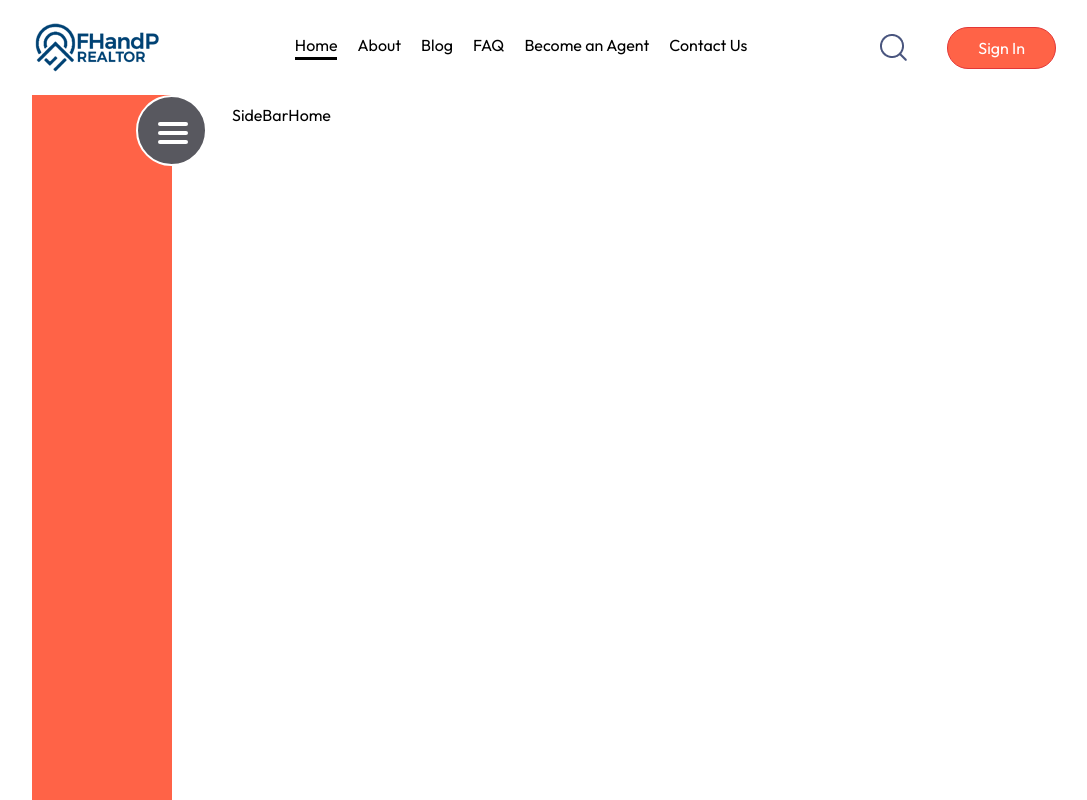
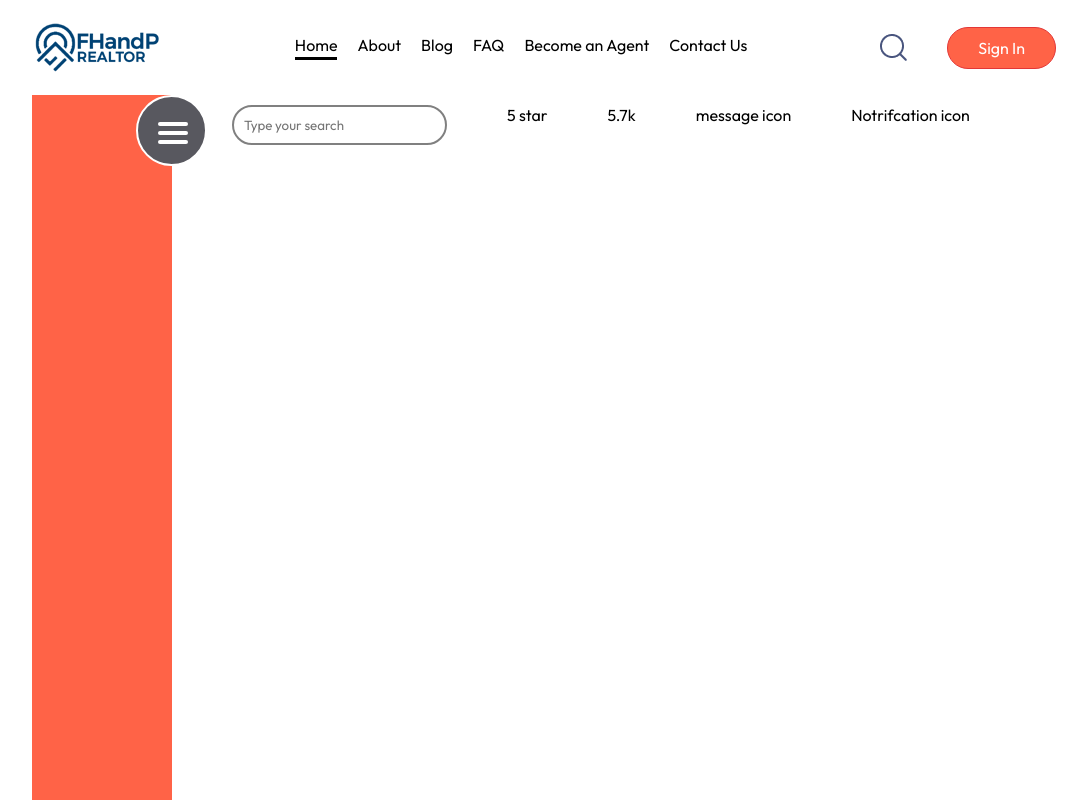
Before and after one commit to Teejay-deen/realtor, a React (Vite) app: page /sidebar-home in a window 1280 px wide. Shown: the top 800 px of the page, without its empty margins (96-1183 px from the left). Built offline with nearby package versions, Linux system fonts and the light colour scheme; grey boxes are pictures that could not be loaded.

Commit message:
refactor

```diff
--- a/src/components/SideBarHome/SideBarHome.css
+++ b/src/components/SideBarHome/SideBarHome.css
@@ -1,9 +1,24 @@
-.side-bar-home{
-   display: flex;
+.side-bar-home {
+  display: flex;
   padding: 10px 60px;
-   justify-content: center;
+  justify-content: center;
 }
 
-.sidebar{
-    display: flex;
+.sidebar {
+  display: flex;
 }
+
+.list {
+  display: flex;
+  list-style: none;
+  gap: 60px;
+  justify-content: space-between;
+}
+
+.text-field{
+    padding: 10px;
+    border: 2px solid grey;
+    border-radius: 30px;
+    text-align: justify;
+    font: 100;
+}
--- a/src/components/SideBarHome/SideBarHome.jsx
+++ b/src/components/SideBarHome/SideBarHome.jsx
@@ -1,16 +1,29 @@
-import React from 'react'
-import Blog from '../../pages/Blog/Blog'
-import "./SideBarHome.css"
+import React from "react";
+import Blog from "../../pages/Blog/Blog";
+import "./SideBarHome.css";
 
 const SideBarHome = () => {
   return (
-    <div className='sidebar'>
-       <Blog />
-       <div className='side-bar-home'>
-        SideBarHome
-       </div>
+    <div className="sidebar">
+      <Blog />
+      <div className="side-bar-home">
+        <div className="searchbar-list">
+          <div className="list">
+            <li>
+              <input className="text-field" type="text" placeholder="Type your search" />
+            </li>
+            <li>5 star</li>
+            <li>5.7k</li>
+            <li>message icon</li>
+            <li>Notrifcation icon</li>
+            {/* <span className="profile-image">
+                <img src="" alt="" />
+            </span> */}
+          </div>
+        </div>
+      </div>
     </div>
-  )
-}
+  );
+};
 
-export default SideBarHome
+export default SideBarHome;
--- a/src/pages/Navbar/Navbar.jsx
+++ b/src/pages/Navbar/Navbar.jsx
@@ -28,7 +28,7 @@ const Navbar = ({setShowLogin}) => {
           </li>
         </Link>
 
-        <Link to="/blog">
+        <Link to="/sidebar-home">
           <li
             onClick={() => setMenu("Blog")}
             className={menu === "Blog" ? "active" : ""}
```
